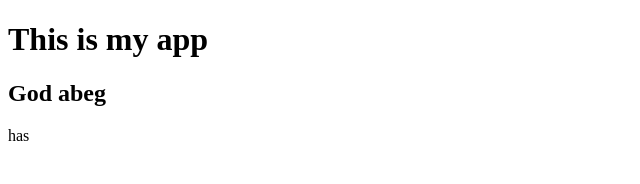
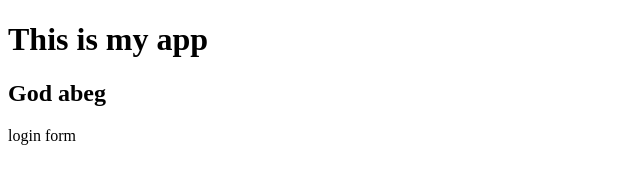
Before and after one commit to havickie/myappsample, a plain HTML site: page index.html in a window 1280 px wide. Shown: the full height of the page, 0-640 px from the left. Drawn offline with Linux system fonts and the light colour scheme.

Commit message:
Login form

```diff
--- a/index.html
+++ b/index.html
@@ -9,6 +9,6 @@
   <body>
     <h1>This is my app</h1>
     <h2>God abeg</h2>
-    has
+    login form
   </body>
 </html>
```
Also changed, not shown: login.html (added).
